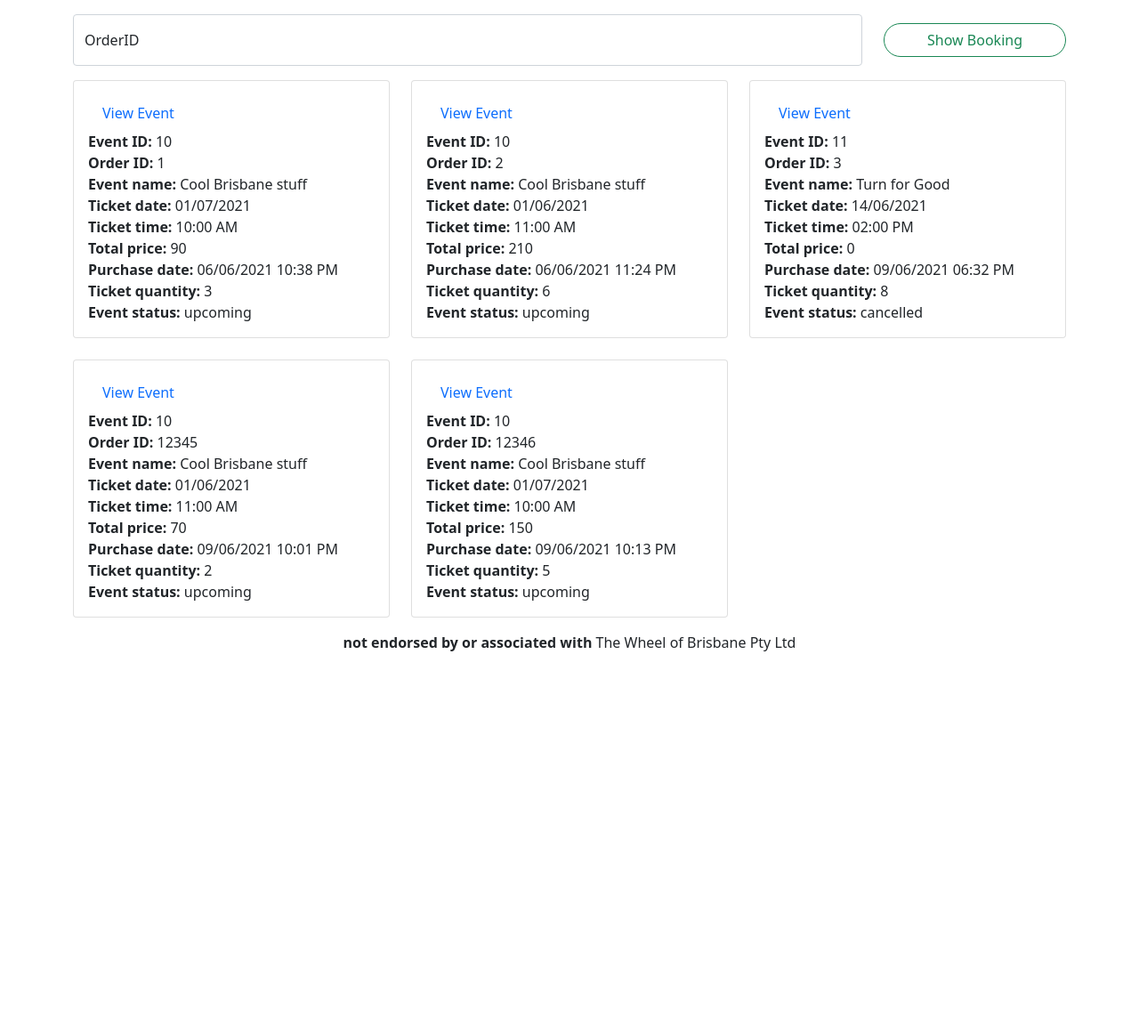
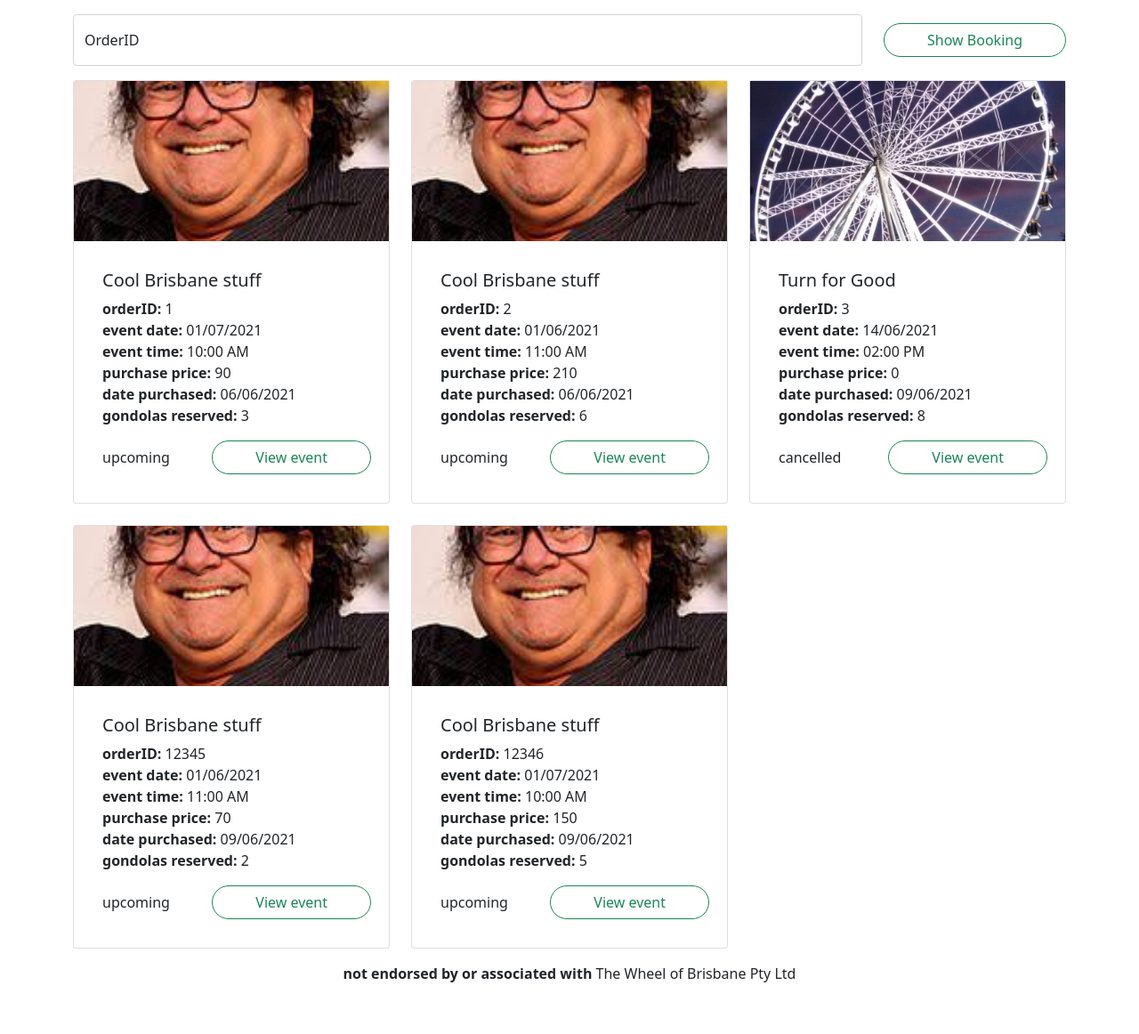
Before and after one commit to danielr0y/thewheel, a Flask app: page /bookings in a window 1280 px wide. Shown: the part 112-1274 px from the top of the page at 89% size. Before the commit the page ends 844 px from the top, so only its background shows below. Run offline with Flask 2, Linux system fonts and the light colour scheme; a user stored in the database is signed in; data comes from the database, SQL or seed files in the repository; some libraries are stand-ins or nearby versions.

Commit message:
updates bookings view and template

```diff
--- a/wheel/templates/bookings.html
+++ b/wheel/templates/bookings.html
@@ -20,17 +20,25 @@
 </form>
 <section class="row row-cols-1 row-cols-md-2 row-cols-xl-3 g-4 mb-3">
 
-    {% for key, value in bookings.items() %}
-        <div id="{{ key }}" class="col">
+    {% for aBooking in bookings %}
+    {% set booking, ticket, event = aBooking.values() %}
+        <div id="{{ booking.id }}" class="col">
             <div class="card">
+                <a href="{{ url_for('events.view', id=event.id)}}" class="card-image" style="background-image: url('{{ event.image }}')"></a>
                 <div class="card-body">
-                    <a href="{{ url_for('events.view', id=value['Event ID: '])}}" class="nav-link">View Event</a>
-
-                {% for key, value in value.items() %}
-                <div><strong>{{ key }} </strong>{{ value }}</div>
-                {% endfor %}
-
-
+                    <div class="card-body">
+                        <h5>{{ event.name }}</h5>
+                        <div><strong>orderID: </strong>{{ booking.id }}</div>
+                        <div><strong>event date: </strong>{{ ticket.datetime.strftime("%d/%m/%Y") }}</div>
+                        <div><strong>event time: </strong>{{ ticket.datetime.strftime("%I:%M %p") }}</div>
+                        <div><strong>purchase price: </strong>{{ booking.total_price }}</div>
+                        <div><strong>date purchased: </strong>{{ booking.purchase_datetime.strftime("%d/%m/%Y") }}</div>
+                        <div class="mb-3"><strong>gondolas reserved: </strong>{{ booking.qty }}</div>
+                        <div class="row">
+                            <span class="col my-auto">{{ event.status }}</span>
+                            <a href="{{ url_for('events.view', id=event.id)}}" class="col-auto btn btn-outline-success rounded-pill px-5">View event</a>
+                        </div>
+                    </div>
                 </div>
             </div>
         </div>
--- a/wheel/views.py
+++ b/wheel/views.py
@@ -224,36 +224,35 @@ def book():
 @main.route('/bookings')
 @login_required
 def bookings():
-    bookings = Booking.getAllByUser(current_user.id)
+    # bookings = Booking.getAllByUser(current_user.id)
 
-    dictionary = {}
-    for booking in bookings:
-        ticket = Ticket.query.get(booking.ticket_id)
-        event = Event.query.get(ticket.event_id)
-        dictionary[booking.id] = {
-            "Event ID: " : event.id, # have to have event ID in here for linking purposes
-            "Order ID:": booking.id,
-            "Event name: ": event.name,
-            "Ticket date: ": ticket.datetime.strftime("%d/%m/%Y"),
-            "Ticket time: ": ticket.datetime.strftime("%I:%M %p"),
-            "Total price: ": booking.total_price,
-            "Purchase date: ": booking.purchase_datetime.strftime("%d/%m/%Y %I:%M %p"),
-            "Ticket quantity: ": booking.qty,
-            "Event status: ": event.status,
-        }
+    # dictionary = {}
+    # for booking in bookings:
+    #     ticket = Ticket.get(booking.ticket_id)
+    #     event = Event.get(ticket.event_id)
+    #     dictionary[booking.id] = {
+    #         "Event ID: " : event.id, # have to have event ID in here for linking purposes
+    #         "Order ID: ": booking.id,
+    #         "Event name: ": event.name,
+    #         "Ticket date: ": ticket.datetime.strftime("%d/%m/%Y"),
+    #         "Ticket time: ": ticket.datetime.strftime("%I:%M %p"),
+    #         "Total price: ": booking.total_price,
+    #         "Purchase date: ": booking.purchase_datetime.strftime("%d/%m/%Y %I:%M %p"),
+    #         "Ticket quantity: ": booking.qty,
+    #         "Event status: ": event.status,
+    #     }
+    # Harvery, I was having issues with this on the templates side when trying to add the image and hide the event ID
+    # so I changed the approach. now it just send everything to the template and we pick the parts out there
+    # print(dictionary.values())
 
-    print(dictionary.values())
+    bookings = [ {
+            'booking': aBooking,
+            'ticket': aBooking.getTicket(),
+            'event': aBooking.getTicket().getEvent()
+    } for aBooking in Booking.getAllByUser(current_user.id)]
 
-
-
-    # TODO: for convenience, pass a list of dictionaries to the template... like this but python
-    # bookings = bookings.map( booking => ({
-    #     ...booking,
-    #     'ticket' : booking.getTicket(),
-    #     'event' : this.ticket.getEvent()
-    # }) )
-    # return render_template('bookings.html', bookings=bookings)
-    return render_template('bookings.html', bookings = dictionary)
+    return render_template('bookings.html', bookings = bookings)
+    # return render_template('bookings.html', bookings = dictionary)
 
 
 
```
